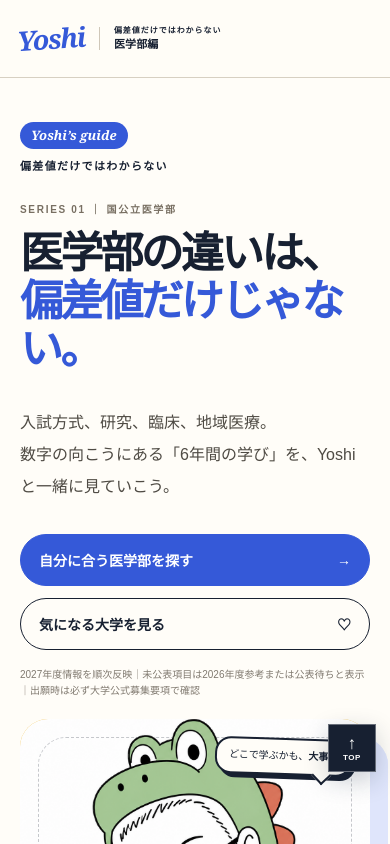
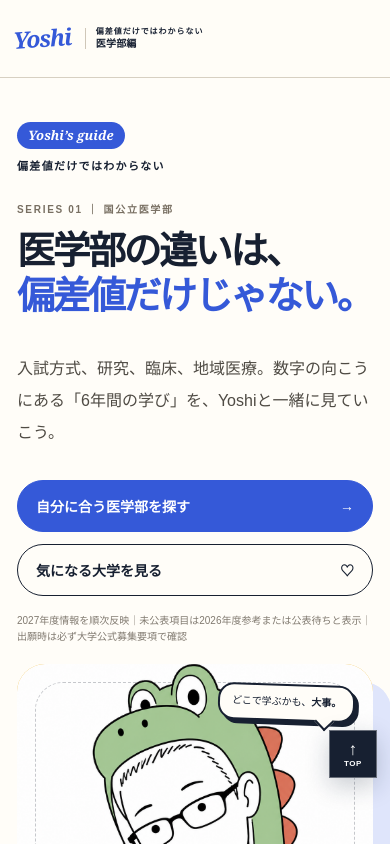
Before and after one commit to yoshiokayuta2-lgtm/kokkoritsu-medical-navi, a React (Vite) app: page / in a window 390 px wide. Shown: the top 844 px of the page. Built offline with nearby package versions, Linux system fonts and the light colour scheme.

Commit message:
Add files via upload

```diff
--- a/src/App.tsx
+++ b/src/App.tsx
@@ -555,9 +555,22 @@
             </div>
           </div>
         ) : (
-          <div className="comparison-table">
+          <div className={`comparison-table comparison-count-${compared.length}`}>
             <div className="comparison-labels"><b>比較項目</b><span>一般選抜</span><span>前期 共テ / 二次</span><span>後期 共テ / 個別</span><span>個別試験科目</span><span>推薦・総合型</span><span>学びの特徴</span></div>
-            {compared.map((u) => { const exam = examData[u.name]; return <div className="comparison-column" key={u.name}><b>{u.name}</b><span>{exam.general}</span><span>{exam.front ? `${exam.common} / ${exam.second}` : "実施なし"}</span><span>{exam.latter ? `${exam.latterCommon} / ${exam.latterSecond}` : "実施なし"}</span><p>{exam.front ? `前期：${exam.subjects}` : "前期：実施なし"}{exam.latter && <><br />後期：{exam.latterSubjects}</>}</p><p>{exam.recommendation}</p><p>{axes.map((axis) => `${axis}${u.scores[axis]}`).join("　")}</p></div>})}
+            {compared.map((u) => {
+              const exam = examData[u.name];
+              return (
+                <div className="comparison-column" key={u.name}>
+                  <b>{u.name}</b>
+                  <span data-label="一般選抜">{exam.general}</span>
+                  <span data-label="前期 配点">{exam.front ? `共テ ${exam.common} ／ 二次 ${exam.second}` : "実施なし"}</span>
+                  <span data-label="後期 配点">{exam.latter ? `共テ ${exam.latterCommon} ／ 個別 ${exam.latterSecond}` : "実施なし"}</span>
+                  <p data-label="個別試験">{exam.front ? `前期：${exam.subjects}` : "前期：実施なし"}{exam.latter && <><br />後期：{exam.latterSubjects}</>}</p>
+                  <p data-label="推薦等">{exam.recommendation}</p>
+                  <p data-label="学び">{axes.map((axis) => `${axis} ${u.scores[axis]}`).join("　")}</p>
+                </div>
+              );
+            })}
           </div>
         )}
       </section>
--- a/src/globals.css
+++ b/src/globals.css
@@ -166,6 +166,7 @@
 .yoshi-pose{display:block;flex:0 0 auto;background-repeat:no-repeat;background-size:500% 200%}
 .yoshi-pose-pointing{width:108px;height:180px;background-position:25% 100%;background-size:500% auto}
 .comparison-table{display:grid;grid-template-columns:170px repeat(2,minmax(0,1fr));border-top:2px solid var(--navy);border-left:1px solid var(--line)}
+.comparison-table.comparison-count-1{grid-template-columns:170px minmax(0,1fr)}
 .comparison-labels,.comparison-column{display:grid;grid-template-rows:54px 48px 48px 48px minmax(88px,auto) minmax(62px,auto) 52px}
 .comparison-labels>* ,.comparison-column>*{margin:0;padding:12px 16px;border-right:1px solid var(--line);border-bottom:1px solid var(--line)}
 .comparison-labels{color:var(--muted);background:var(--paper);font-size:11px}
@@ -321,16 +322,28 @@
   .medical-label{font-size:8px;letter-spacing:.1em}.medical-visual{min-height:330px;padding:32px 27px;grid-template-columns:82px 1fr;gap:22px}.medical-cross{width:72px;height:72px}.medical-cross span{width:24px;height:72px;left:24px}.medical-cross i{width:72px;height:24px;top:24px}.medical-visual-copy strong{font-size:78px}
   .finder{padding:68px 15px 75px}.finder-header{gap:25px}.search-box{grid-template-columns:45px 1fr}
   .filter-group{grid-template-columns:1fr}.filter-group>p{margin-bottom:1px}
-  .result-row{align-items:flex-end}.result-tools{align-items:flex-end;flex-direction:column;gap:8px}
+  .result-row{align-items:flex-start;gap:14px}.result-tools{min-width:0;align-items:flex-end;flex-direction:column;gap:8px}.result-tools label{display:flex;align-items:center;white-space:nowrap}.result-tools select{min-width:112px;max-width:150px}
   .score-note{align-items:flex-start;flex-wrap:wrap;gap:7px 12px}.score-note b{width:100%;margin:0}
-  .university-card{padding:21px 18px}.card-body{grid-template-columns:1fr}.card-head{align-items:flex-start}.card-actions{align-items:stretch;flex-direction:column}.compare-check{font-size:0;justify-content:center}.compare-check::after{content:"比較";font-size:10px}.favorite-button{font-size:0;justify-content:center}.favorite-button::after{content:"保存";font-size:10px}
+  .university-card{min-width:0;padding:21px 18px}.card-body{grid-template-columns:1fr}.card-head{display:grid;grid-template-columns:minmax(0,1fr);gap:13px}.university-name{min-width:0;gap:9px}.card-head h2{font-size:21px;line-height:1.35;overflow-wrap:anywhere}.card-actions{display:grid;grid-template-columns:1fr 1fr;gap:8px}.compare-check,.favorite-button{min-height:38px;justify-content:center;font-size:10px}.compare-check::after,.favorite-button::after{content:none}
   .admission-section,.compare-section,.guide{padding:68px 20px}
   .admission-key{grid-template-columns:1fr}
   .exam-strip{align-items:flex-start;flex-direction:column}.schedule-lines{width:100%;min-width:0}
-  .comparison-table{grid-template-columns:105px repeat(2,220px);overflow-x:auto}
+  .comparison-table{display:grid;grid-template-columns:1fr;gap:14px;border:0;overflow:visible}
+  .comparison-labels{display:none}
+  .comparison-column{display:block;border:1px solid #d7d0c2;border-top:4px solid var(--blue);border-radius:14px;overflow:hidden;background:#fffdf8;box-shadow:0 6px 0 rgba(23,32,49,.05)}
+  .comparison-column>*{min-height:0;margin:0;padding:11px 12px;border:0;border-bottom:1px solid var(--line)}
+  .comparison-column>b{display:block;padding:15px 14px;color:var(--navy);background:#f4f0e5;font-size:19px;line-height:1.35}
+  .comparison-column>[data-label]{display:grid;grid-template-columns:84px minmax(0,1fr);gap:10px;align-items:start;color:var(--muted);font-size:11px;line-height:1.65;overflow-wrap:anywhere}
+  .comparison-column>[data-label]::before{content:attr(data-label);color:var(--navy);font-size:10px;font-weight:900;line-height:1.65}
+  .comparison-column>span[data-label]{color:var(--teal);font-size:11px;font-weight:800}
+  .comparison-column>*:last-child{border-bottom:0}
   .guide-grid{grid-template-columns:1fr}
   footer{grid-template-columns:1fr}.footer-note{grid-column:1}
-  .detail-modal{padding:30px 23px}
+  .modal-backdrop{padding:0;place-items:stretch}
+  .detail-modal,.column-modal{width:100%;max-height:100dvh;height:100dvh;border-radius:0}
+  .detail-modal{padding:72px 20px 30px}
+  .detail-modal h2{padding-right:35px;font-size:28px;line-height:1.35;overflow-wrap:anywhere}
+  .modal-close{position:fixed;right:14px;top:14px;z-index:3;width:42px;height:42px;background:#fffdf8}
   .official-links{align-items:flex-start;flex-direction:column}.official-links small{text-align:left}
   .reality-section{padding:20px 14px 16px}
   .reality-title-row{padding-right:58px}
@@ -433,11 +446,32 @@
   .column-scroll-controls span{font-size:8px}
   .column-card{min-height:280px;padding:22px 19px;flex-basis:min(84vw,340px)}
   .floating-top{right:14px;bottom:72px;width:48px;height:48px}
-  .column-modal{padding:37px 22px 28px}
-  .column-modal>h2{font-size:29px}
-  .column-article-visual{min-height:164px;padding:14px 14px 0;grid-template-columns:88px 1fr;gap:13px}
-  .column-hero-yoshi{width:86px;height:143px}
+  .column-modal{padding:70px 20px 28px}
+  .column-modal>h2{padding-right:22px;font-size:28px;line-height:1.4;overflow-wrap:anywhere}
+  .column-article-lead{font-size:12px;line-height:1.85}
+  .column-article-visual{min-height:0;padding:15px 14px 0;grid-template-columns:74px minmax(0,1fr);gap:12px}
+  .column-hero-yoshi{width:72px;height:128px}
   .column-article-visual b{font-size:12px}
-  .column-article-visual li{padding:5px 0 5px 25px;font-size:9px}
+  .column-article-visual li{padding:5px 0 5px 25px;font-size:9px;overflow-wrap:anywhere}
   .column-takeaway{grid-template-columns:1fr;gap:7px}
+  .column-modal blockquote{font-size:12px}
+  .column-modal blockquote b{display:block;margin:0 0 5px}
+  .column-data-scroll{overflow-x:auto;-webkit-overflow-scrolling:touch}
+  .column-data-table table{min-width:560px}
+  .compare-dock,.favorite-dock{bottom:12px;padding:11px 13px;font-size:10px}
+  .compare-dock{right:12px}.favorite-dock{left:12px}
+  .floating-top{right:13px;bottom:66px}
 }
+
+@media(max-width:390px){
+  .site-header{padding-inline:13px}
+  .brand-sign{font-size:23px}.brand-copy{padding-left:10px;font-size:10px}
+  .hero{padding-inline:17px}.hero h1{font-size:38px;line-height:1.18}.hero-lead br{display:none}
+  .finder{padding-inline:12px}
+  .column-section,.admission-section,.compare-section,.guide{padding-inline:16px}
+  .section-heading h2{font-size:29px;line-height:1.35;overflow-wrap:anywhere}
+  .filter-panel{min-width:0}.area-filters,.axis-filters{gap:1px}.area-filters button,.axis-filters button{padding-inline:9px}
+  .score-note span{font-size:8px}
+  .comparison-column>[data-label]{grid-template-columns:76px minmax(0,1fr);gap:8px}
+  .compare-dock span{display:none}
+}
```
